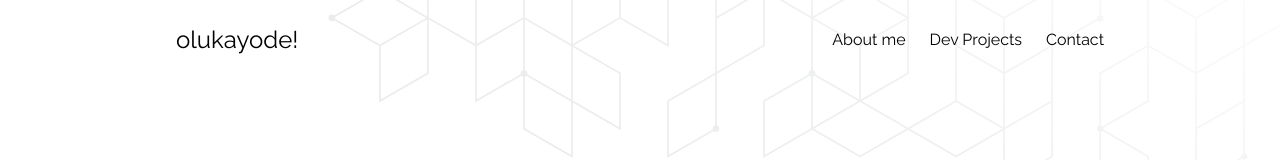
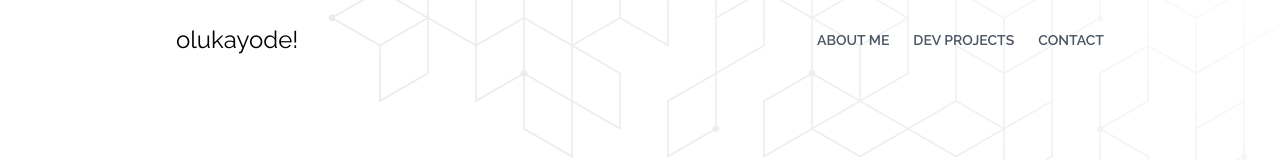
Before and after one commit to blaqnativity/myportfolios.com, a Nuxt app: page / in a window 1280 px wide. Shown: the top 160 px of the page. Built offline with nearby package versions, Linux system fonts and the light colour scheme.

Commit message:
adding mobile menu

```diff
--- a/assets/css/tailwind.css
+++ b/assets/css/tailwind.css
@@ -10,7 +10,7 @@
   margin: 0;
   padding: 0;
   font-family: "Raleway", sans-serif;
-  transition: all 400ms ease;
+  transition: all 200ms ease;
 }
 
 body {
--- a/pages/index.vue
+++ b/pages/index.vue
@@ -8,33 +8,35 @@
       >
 
       <!-- Menu Items -->
-      <ul class="hidden nav-links md:flex space-x-6 items-center">
+      <ul
+        class="hidden md:flex space-x-6 items-center text-gray-600 text-sm uppercase font-semibold"
+      >
+        <NuxtLink to="/" class="hover:text-gray-400"
+          ><span>About me</span></NuxtLink
+        >
+        <NuxtLink to="/" class="hover:text-gray-400"
+          ><span>Dev Projects</span></NuxtLink
+        >
+        <NuxtLink to="/" class="hover:text-gray-400"
+          ><span>Contact</span></NuxtLink
+        >
+      </ul>
+
+      <!-- hamburger icon -->
+      <div class="hamburgerIcon md:hidden cursor-pointer space-y-1">
+        <div class="w-8 h-0.5 bg-black"></div>
+        <div class="w-8 h-0.5 bg-black"></div>
+        <div class="w-8 h-0.5 bg-black"></div>
+      </div>
+
+      <!-- hamburger menu -->
+      <ul
+        class="hidden items-center flex-col absolute left-0 w-full top-0 p-10 rounded-b-3xl text-sm uppercase font-semibold bg-indigo-500 space-y-4 text-white"
+      >
         <NuxtLink to="/"><span>About me</span></NuxtLink>
         <NuxtLink to="/"><span>Dev Projects</span></NuxtLink>
         <NuxtLink to="/"><span>Contact</span></NuxtLink>
       </ul>
-
-      <!-- hamburger icon -->
-      <button
-        id="menu-btn"
-        class="block hamburger md:hidden focus:outline-none"
-      >
-        <span class="hamburger-top"></span>
-        <span class="hamburger-middle"></span>
-        <span class="hamburger-bottom"></span>
-      </button>
-    </div>
-
-    <!-- mobile nenu -->
-    <div class="md:hidden">
-      <div
-        id="menu"
-        class="absolute flex flex-col items-center self-end hidden py-8 mt-10 space-y-6 font bg-white sm:auto sm:self-center left-6 right-6 drop-shadow-md"
-      >
-        <NuxtLink to="/"><span>About me</span></NuxtLink>
-        <NuxtLink to="/"><span>Dev Projects</span></NuxtLink>
-        <NuxtLink to="/"><span>Contact</span></NuxtLink>
-      </div>
     </div>
   </nav>
 
```
